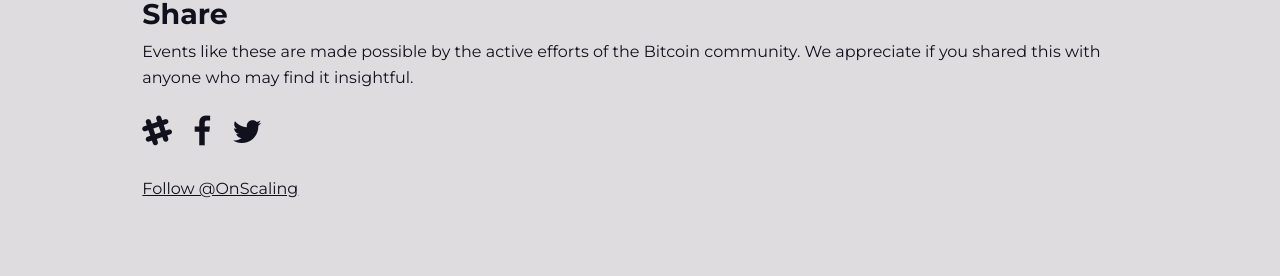
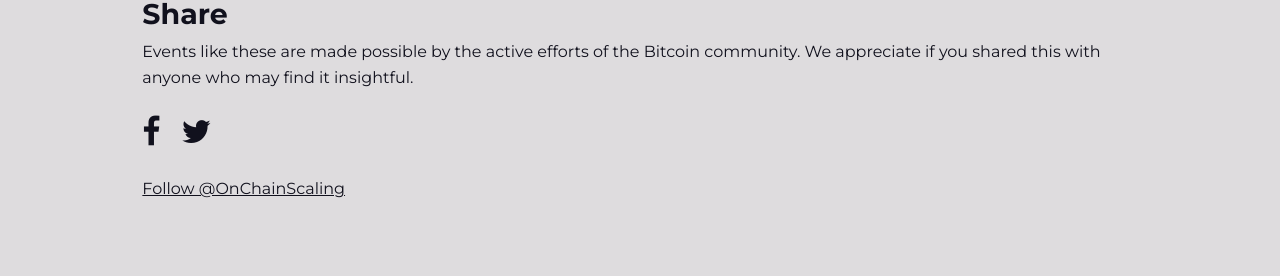
Before and after one commit to bitcoinclassic/onChain, a Jekyll site: the page built from participate.html, in a window 1280 px wide. Shown: the part 902-1178 px from the top of the page. Built offline with Jekyll 4.4.1, drawn with Linux system fonts in a browser that asks for light colours; nearby versions of some CDN libraries; comment, search, counter and statistics services are not loaded.

Commit message:
fixed the twitter account, removed the slack link

```diff
--- a/_includes/footer.html
+++ b/_includes/footer.html
@@ -11,13 +11,12 @@
 
             <br><br>
 
-            <a href="https://bitcoinclassic.slack.com/messages/onchain-scaling"><i class="fa fa-2x fa-slack"></i></a> &nbsp;&nbsp;&nbsp;
             <a href="https://facebook.com/OnChainScaling"><i class="fa fa-2x fa-facebook"></i></a>  &nbsp;&nbsp;&nbsp;
             <a href="https://twitter.com/OnChainScaling"><i class="fa fa-2x fa-twitter"></i></a>  &nbsp;&nbsp;&nbsp;
 
             <br><br>
 
-            <a href="https://twitter.com/OnScaling" class="twitter-follow-button" data-show-count="false" data-size="large" data-dnt="true">Follow @OnScaling</a>
+            <a href="https://twitter.com/OnChainScaling" class="twitter-follow-button" data-show-count="false" data-size="large" data-dnt="true">Follow @OnChainScaling</a>
             <script>!function(d,s,id){var js,fjs=d.getElementsByTagName(s)[0],p=/^http:/.test(d.location)?'http':'https';if(!d.getElementById(id)){js=d.createElement(s);js.id=id;js.src=p+'://platform.twitter.com/widgets.js';fjs.parentNode.insertBefore(js,fjs);}}(document, 'script', 'twitter-wjs');</script>
         </div>
     </section>
--- a/_layouts/top.html
+++ b/_layouts/top.html
@@ -9,7 +9,7 @@
       {% include header.html %}
       <section class="header__above-fold">
         <img src="use_on_light_bg.svg" alt="" style="width: 80%; margin: 0 auto; height: auto; display: block;">
-        <span class="_center" style="font-size: 1.5em;">June 25 - 26, 2016</span>
+        <span class="_center" style="font-size: 1.5em;">June 24 - 26, 2016</span>
       </section>
     </header>
 
```
